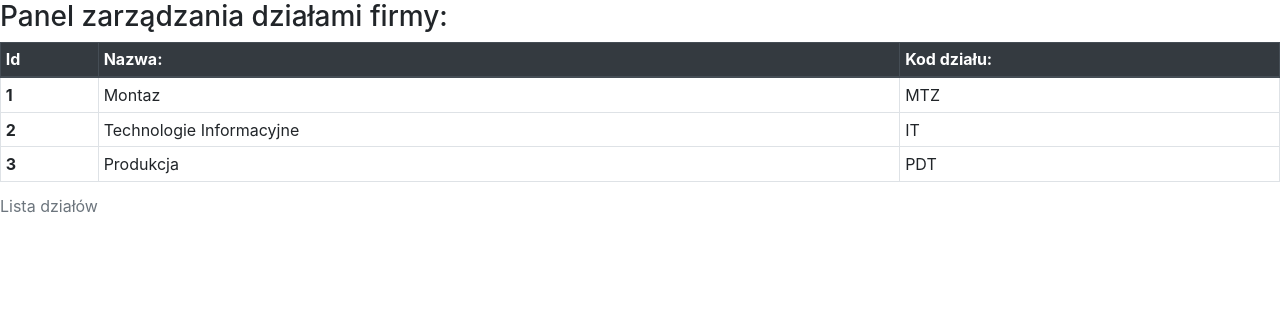
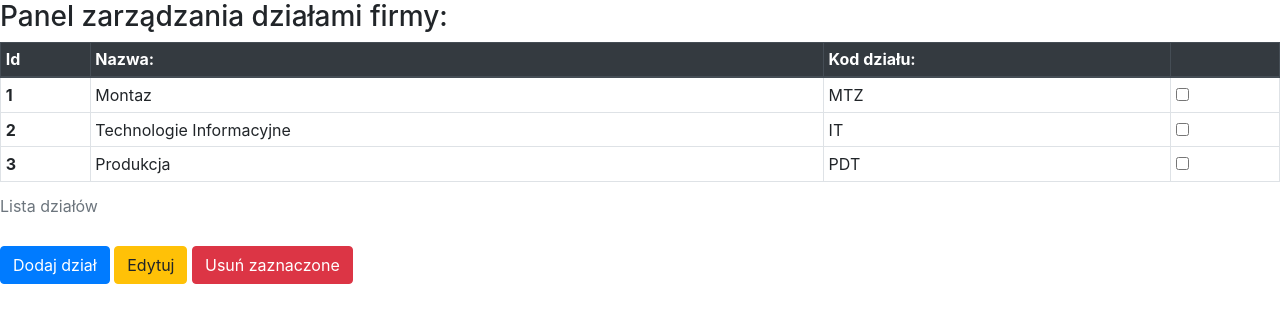
Before and after one commit to marcinciesinski/projectPython, a Django app: page /crud/dzialy/ in a window 1280 px wide. Shown: the part 40-363 px from the top of the page. Run offline with Django 3.2, Linux system fonts and the light colour scheme; data comes from the database, SQL or seed files in the repository; some libraries are stand-ins or nearby versions.

Commit message:
dodanie przyciskow

```diff
--- a/mysite/crud/templates/crud/dzialy.html
+++ b/mysite/crud/templates/crud/dzialy.html
@@ -27,6 +27,7 @@
               <th scope="col">Id</th>
               <th scope="col">Nazwa:</th>
               <th scope="col">Kod działu:</th>
+              <th scope="col"></th>
             </tr>
           </thead>
           <tbody>
@@ -35,10 +36,20 @@
                 <th scope="row">{{ dzial.pk }}</th>
                   <td>{{ dzial.name }}</td>
                   <td>{{ dzial.department_code }}</td>
+                  <td>
+                    <div class="form-check">
+                      <input class="form-check-input position-static" type="checkbox" value="">
+                    </div>
+                  </td>
               </tr>
             {% endfor %}
           </tbody>
         </table>
+        <div>
+          <a class="btn btn-primary" href="#" role="button">Dodaj dział</a>
+          <button class="btn btn-warning" type="submit">Edytuj</button>
+          <button  class="btn btn-danger" type="submit">Usuń zaznaczone</button>
+        </div>
       </div>
     {% else %}
       <p>Nie ma jeszcze dodanych żadnych działów</p>
```
